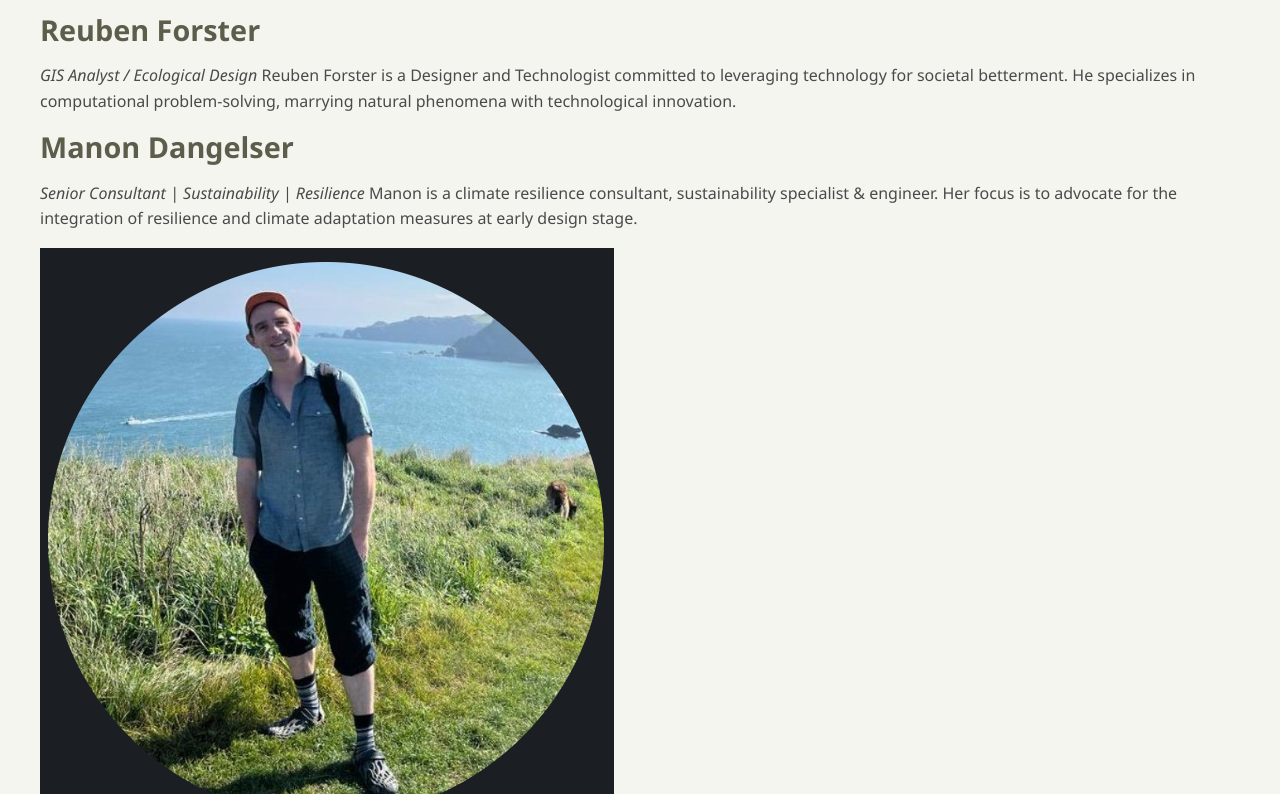
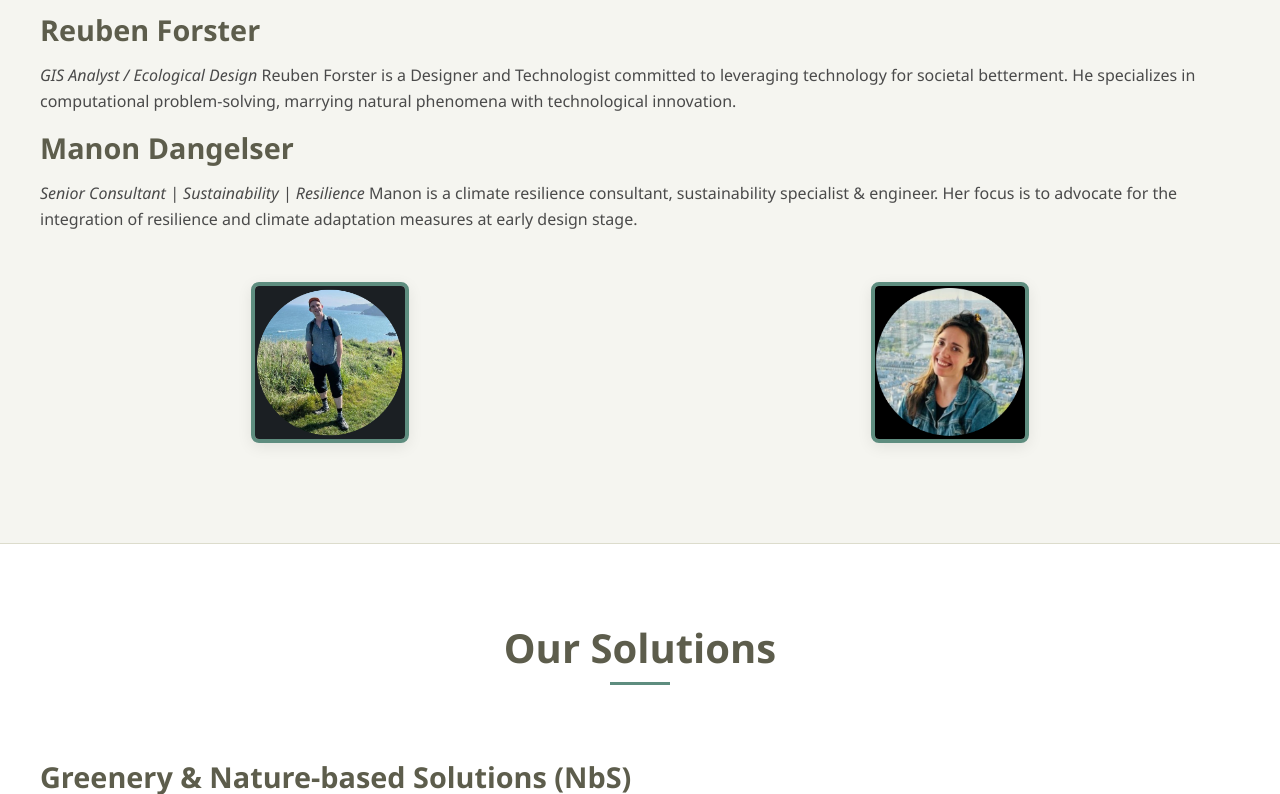
Before and after one commit to rofor8/urbanbiome-website, an Astro site: page / in a window 1280 px wide. Shown: the part 3656-4450 px from the top of the page. Built offline with nearby package versions, Linux system fonts and the light colour scheme; Astro itself is replaced by a stand-in of ours; a web font is replaced by a local one.

Commit message:
images smaller

```diff
--- a/src/content/sections/06-founders.md
+++ b/src/content/sections/06-founders.md
@@ -12,5 +12,7 @@ Reuben Forster is a Designer and Technologist committed to leveraging technology
 *Senior Consultant | Sustainability | Resilience*
 Manon is a climate resilience consultant, sustainability specialist & engineer. Her focus is to advocate for the integration of resilience and climate adaptation measures at early design stage.
 
-![Founder Portrait](/images/reuben.png)
-![Founder Portrait](/images/mannon.png)
+<div class="founder-grid">
+  <img src="/images/reuben.png" alt="Portrait of Reuben Forster" class="founder-portrait" />
+  <img src="/images/mannon.png" alt="Portrait of Manon Dangelser" class="founder-portrait" />
+</div>
--- a/src/layouts/BaseLayout.astro
+++ b/src/layouts/BaseLayout.astro
@@ -4,7 +4,7 @@ interface Props {
 }
 
 const { title } = Astro.props;
-import '../styles/global.css'; // Correct way to import CSS in Astro
+import '../styles/global.css';
 ---
 <!DOCTYPE html>
 <html lang="en">
@@ -18,3 +18,38 @@ import '../styles/global.css'; // Correct way to import CSS in Astro
     <slot />
 </body>
 </html>
+
+<style is:global>
+    /* ... (all your existing global CSS) ... */
+
+    /* * NEW CSS FOR IMAGES
+     * This targets all images inside your content sections.
+    */
+    .content-wrapper img {
+        max-width: 100%; /* Ensures images never overflow their container */
+        height: auto;    /* Maintains the image's aspect ratio */
+        display: block;  /* Removes extra space below the image */
+        margin: 20px auto; /* Adds space and centers the image */
+        border-radius: 8px; /* Adds rounded corners */
+        box-shadow: 0 4px 15px rgba(0,0,0,0.08); /* Adds a subtle shadow */
+    }
+
+    /* * Specific styling for the founder portraits to make them circular.
+    */
+    .founder-grid {
+        display: flex;
+        justify-content: center;
+        gap: 40px;
+        flex-wrap: wrap;
+        margin-top: 30px;
+    }
+
+    .founder-portrait {
+        width: 150px;  /* Set a fixed width */
+        height: 150px; /* Set a fixed height */
+        object-fit: cover; /* Ensures the image fills the space without stretching */
+        border-radius: 50%; /* This makes the image a perfect circle */
+        border: 4px solid var(--primary-accent);
+        margin: 0; /* Override the default margin for these specific images */
+    }
+</style>
```
